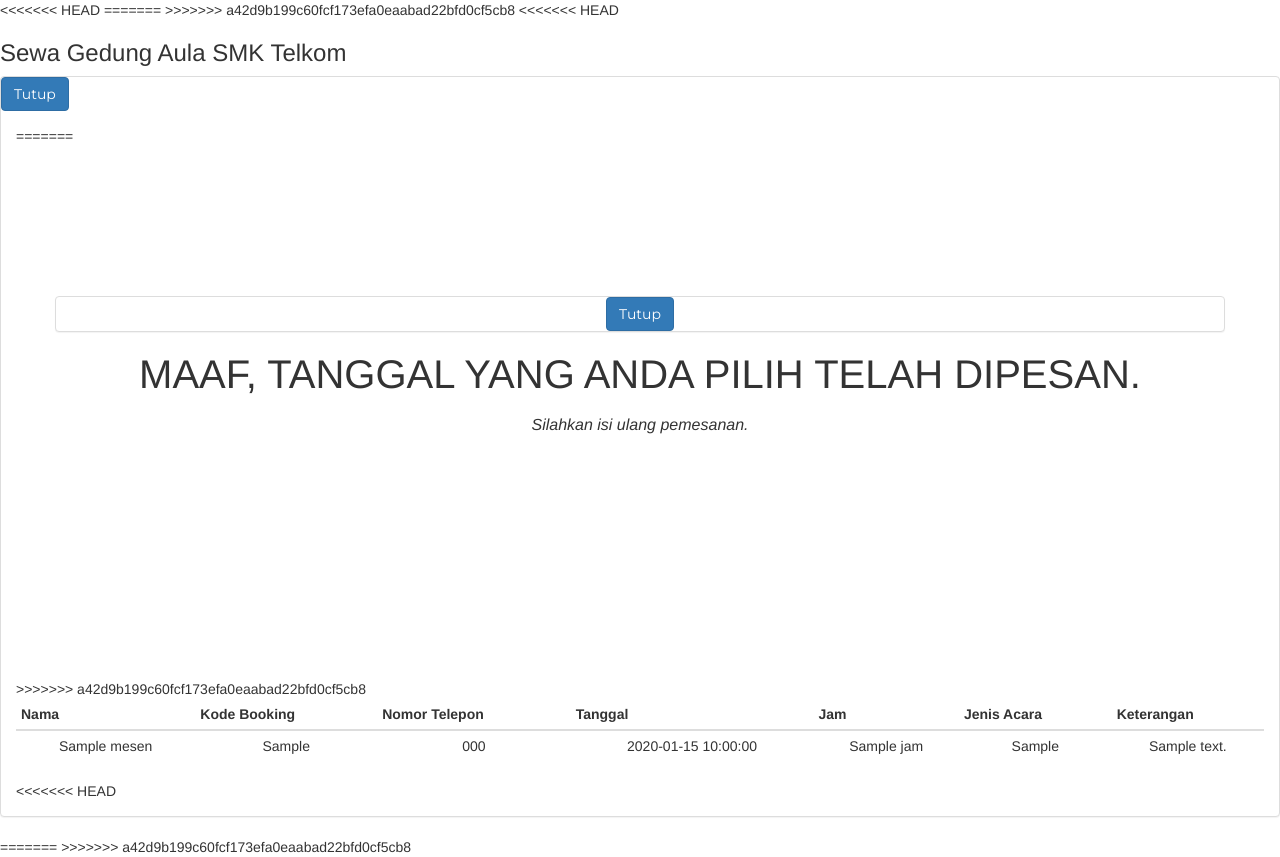
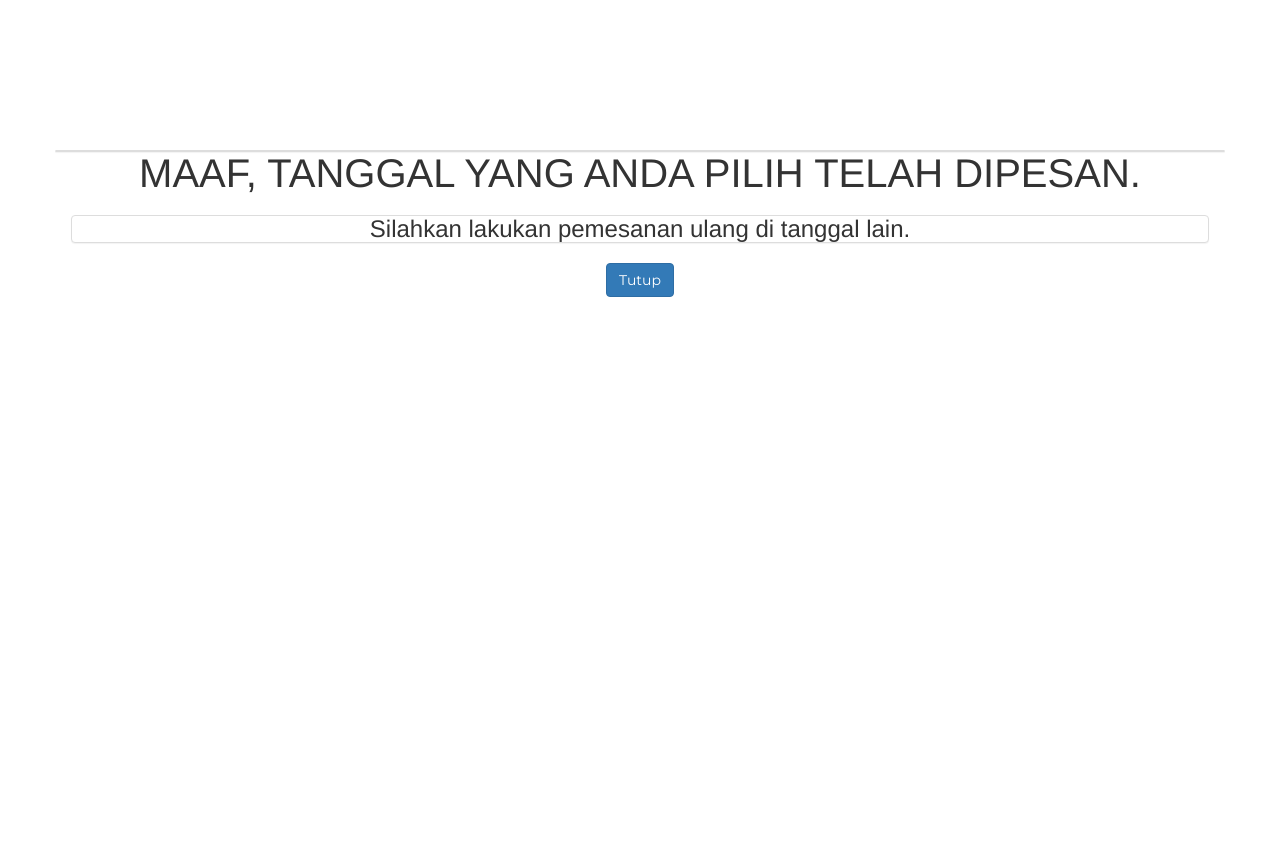
Before and after one commit to salsapr/ProjectWork, a CodeIgniter app: the page made by application/views/tanggalsama_view.php in a window 1280 px wide. After the commit the page ends 297 px from the top, so only its background shows below. Run offline with CodeIgniter, Linux system fonts and the light colour scheme; the template is opened without the code that fills it: most values are stand-ins (such as "Sample title", 1, 10 or a date in 2020); some libraries are stand-ins or nearby versions; some web fonts are replaced.

Commit message:
Tanggal_Sama view

```diff
--- a/application/controllers/home.php
+++ b/application/controllers/home.php
@@ -43,7 +43,7 @@
 					}
 				} else {
 					//disini tempat notif keTika tanggal duplikat
-					$this->load->view('tanggalsama_view', $data);
+					$this->load->view('tanggalsama_view');
 				}
 			}else{
 				//jika gagal
--- a/application/views/admin_view.php
+++ b/application/views/admin_view.php
@@ -36,7 +36,7 @@
         <b>
         <a class="js-scroll-trigger" href="<?php echo base_url(); ?>admin/data_pesanan">Data Pesanan (<?php if($unread != NULL){echo $unread; } else { echo '0';} ?>)</a>
         &nbsp &nbsp <a>|</a> &nbsp &nbsp
-        <a class="js-scroll-trigger" href="<?php echo base_url(); ?>admin/data_pembayaran">Data Pembayaran</a>
+        <a class="js-scroll-trigger" href="<?php echo base_url(); ?>admin/data_pembayaran">Data Pembayaran (<?php if($unread != NULL){echo $unread; } else { echo '0';} ?>)</a>
         </b>
         <div class="collapse navbar-collapse" id="navbarResponsive">
           <ul class="navbar-nav text-uppercase ml-auto">
--- a/application/views/tanggalsama_view.php
+++ b/application/views/tanggalsama_view.php
@@ -1,8 +1,6 @@
 <!DOCTYPE html>
 <html>
 	<head>
-<<<<<<< HEAD
-=======
 	<meta charset="utf-8">
     <meta name="viewport" content="width=device-width, initial-scale=1, shrink-to-fit=no">
     <meta name="description" content="">
@@ -22,7 +20,6 @@
 
     <!-- Custom styles for this template -->
     <link href="<?php echo base_url(); ?>assets/css/agency.css" rel="stylesheet">
->>>>>>> a42d9b199c60fcf173efa0eaabad22bfd0cf5cb8
 		<link href="http://fonts.googleapis.com/icon?family=Material+Icons" rel="stylesheet">
 		<!--Import materialize.css-->
 		<link href="<?php echo base_url(); ?>assets/bootstrap/css/bootstrap.min.css" rel="stylesheet" type="text/css"/>
@@ -31,68 +28,19 @@
 	</head>
 
 	<body>
-<<<<<<< HEAD
 		<div class="box-body mdl-cell--12-col">
-
-		<h3 class="mdl-cell mdl-cell--12-col">Sewa Gedung Aula SMK Telkom</h3>
-
-		<div class="mdl-cell--12-col panel panel-default ">
-			 <a href="<?php echo base_url(); ?>home/exit/" class="btn btn-md btn-primary">Tutup</a>
-		<div class="panel-body">
-
 			<table widatah="85%"  class="table table-condensed" >
-=======
 	<section class="bg-light" id="tim">
       <div class="container">
         <div class="row">
         <div class="mdl-cell--12-col panel panel-default text-center">
-			 <a href="<?php echo base_url(); ?>home/keluar" class="btn btn-md btn-primary">Tutup</a>
-			</div>
           <div class="col-lg-12 text-center">
             <h2 class="section-heading text-uppercase">Maaf, tanggal yang Anda pilih telah dipesan.</h2>
-            <h3 class="section-subheading">Silahkan isi ulang pemesanan.</h3>
+            <h3 class="mdl-cell panel panel-default text-center">Silahkan lakukan pemesanan ulang di tanggal lain.</h3>
+            	<a href="<?php echo base_url(); ?>home/keluar" class="btn btn-md btn-primary">Tutup</a>
+            	<br><br><br><br><br><br><br><br>
           </div>
-        </div>
-        <div class="row">
-         	<table widatah="85%"  class="table table-condensed text-center" >
->>>>>>> a42d9b199c60fcf173efa0eaabad22bfd0cf5cb8
-			    <thead>
-
-			        <tr>
-			            <th>Nama</th>
-			            <th>Kode Booking</th>
-			            <th>Nomor Telepon</th>
-			            <th>Tanggal</th>
-			            <th>Jam</th>
-			            <th>Jenis Acara</th>
-			            <th>Keterangan</th>
-			        </tr>
-			    </thead>
-			    <tbody>
-
-
-			            <tr><td><?php echo $mesen->NAMA_CUST; ?></td>
-			                <td><?php echo $mesen->KD_BOOKING; ?></td>
-			                <td><?php echo $mesen->TELP; ?></td>
-			                <td><?php echo $mesen->TANGGAL; ?></td>
-			                <td><?php echo $mesen->JAM; ?></td>
-			                <td><?php echo $mesen->JENIS_ACARA; ?></td>
-			                <td><?php echo $mesen->KETERANGAN; ?></td>
-			            </tr>
-
-
-			    </tbody>
-			</table>
-<<<<<<< HEAD
-		</div></div>
 		</div>
-
-		<div class="box-footer clearfix">
-		<?php //echo $jum_penguji;  ?>
-		</div>
-		</div>
-
-=======
         </div>
         </div>
     </section>
@@ -108,7 +56,6 @@
 
     <!-- Custom scripts for this template -->
     <script src="<?php echo base_url(); ?>assets/js/agency.min.js"></script>
->>>>>>> a42d9b199c60fcf173efa0eaabad22bfd0cf5cb8
 		<script type="text/javascript" src="https://code.jquery.com/jquery-2.1.1.min.js"></script>
 		<script src="<?php echo base_url(); ?>assets/bootstrap/js/bootstrap.min.js" type="text/javascript"></script>
 		</body>
```
Also changed, not shown: application/controllers/admin.php (+50 -0 lines), application/models/admin_model.php (+47 -0 lines), application/views/detil_data_pesanan_view.php (+7 -3 lines).
